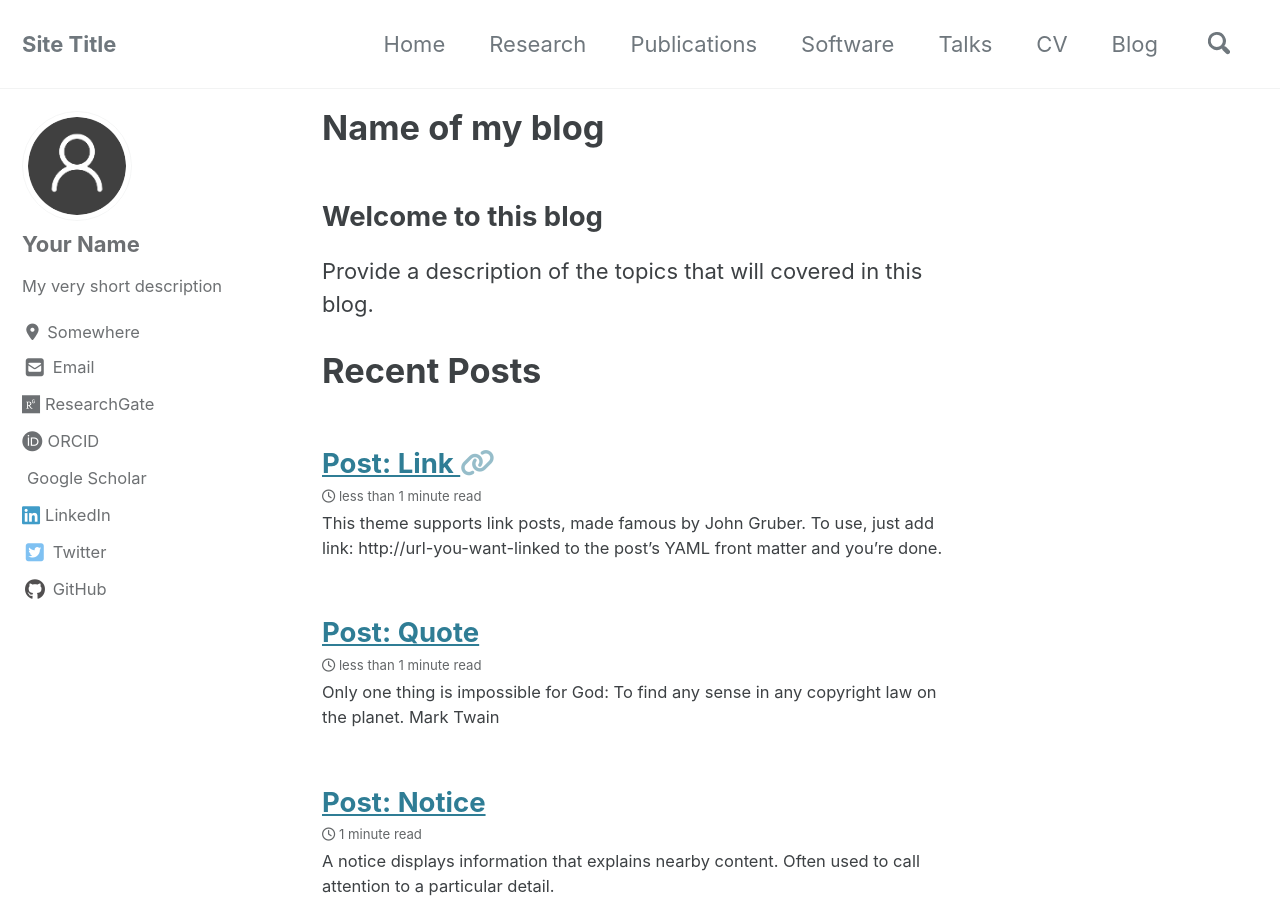
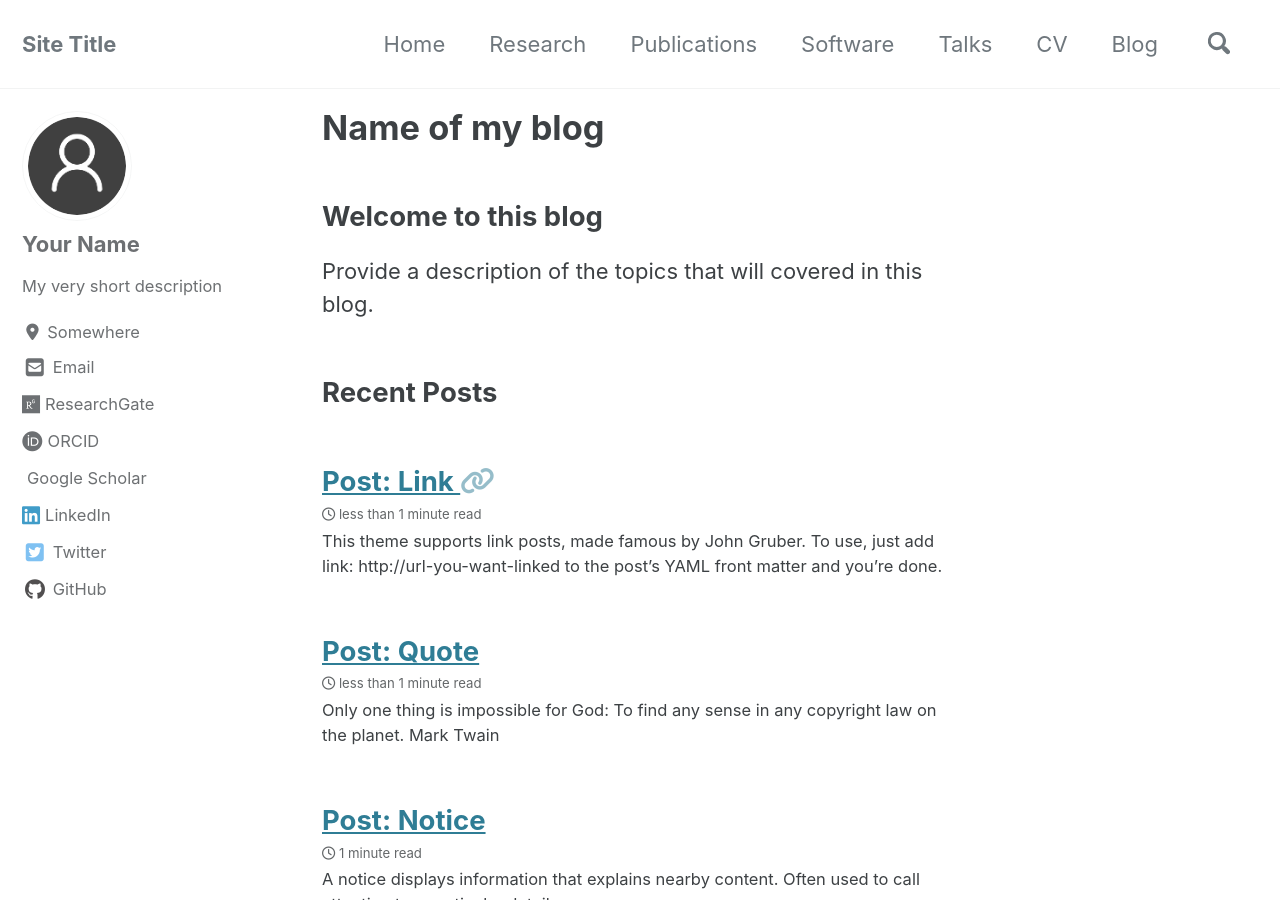
Before and after one commit to mario-bermonti/academic-website-template, a Jekyll site: the page built from _pages/blog.md, in a window 1280 px wide and 900 px high. Built offline with Jekyll 4.4.1, drawn with Linux system fonts in a browser that asks for light colours; cached includes are drawn as plain includes; nearby versions of some CDN libraries; a style sheet for code colours, icons or effects is not loaded.

Commit message:
Improve formatting

```diff
--- a/_layouts/recent-posts.html
+++ b/_layouts/recent-posts.html
@@ -4,7 +4,7 @@ layout: archive
 
 {{ content }}
 
-<h1>Recent Posts</h1>
+<h2>Recent Posts</h2>
 {% for post in site.posts offset:1 limit:5 %}
 {% include archive-single.html type=page.entries_layout %}
 {% endfor %}
```
